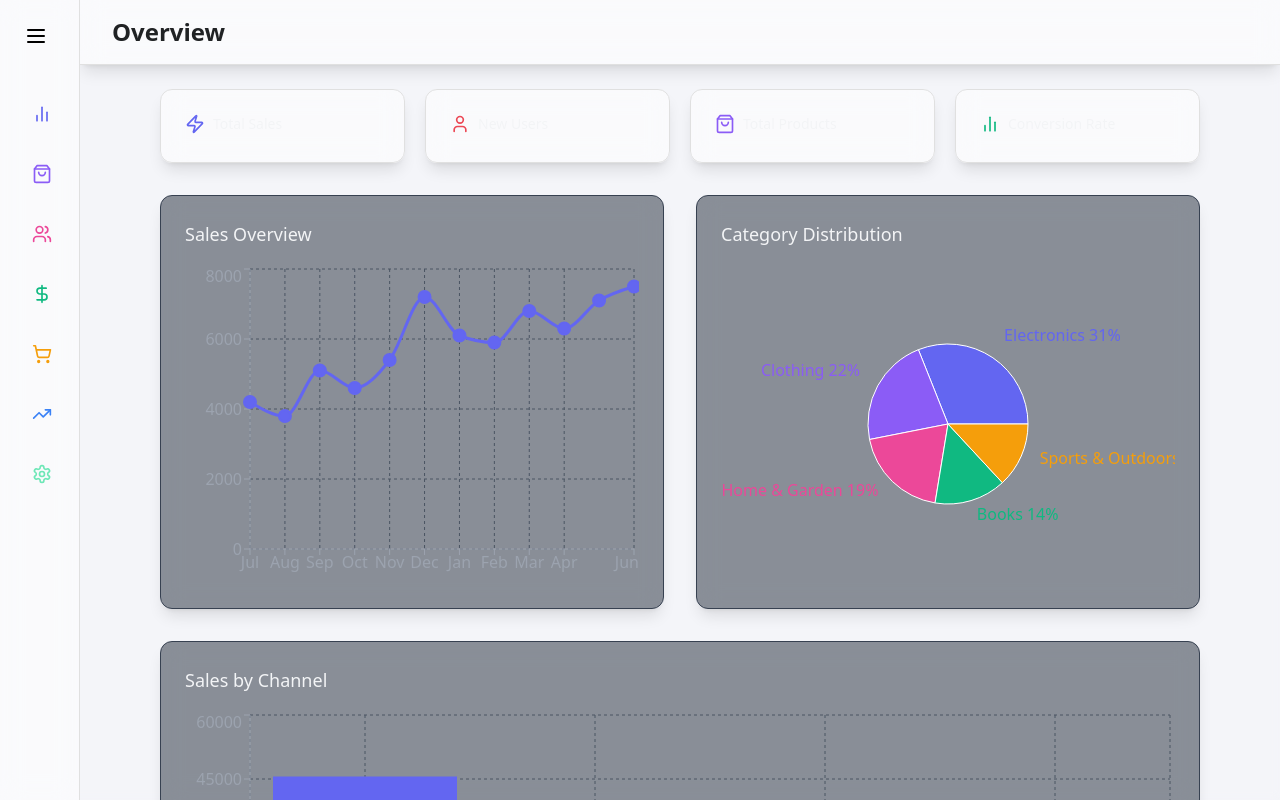
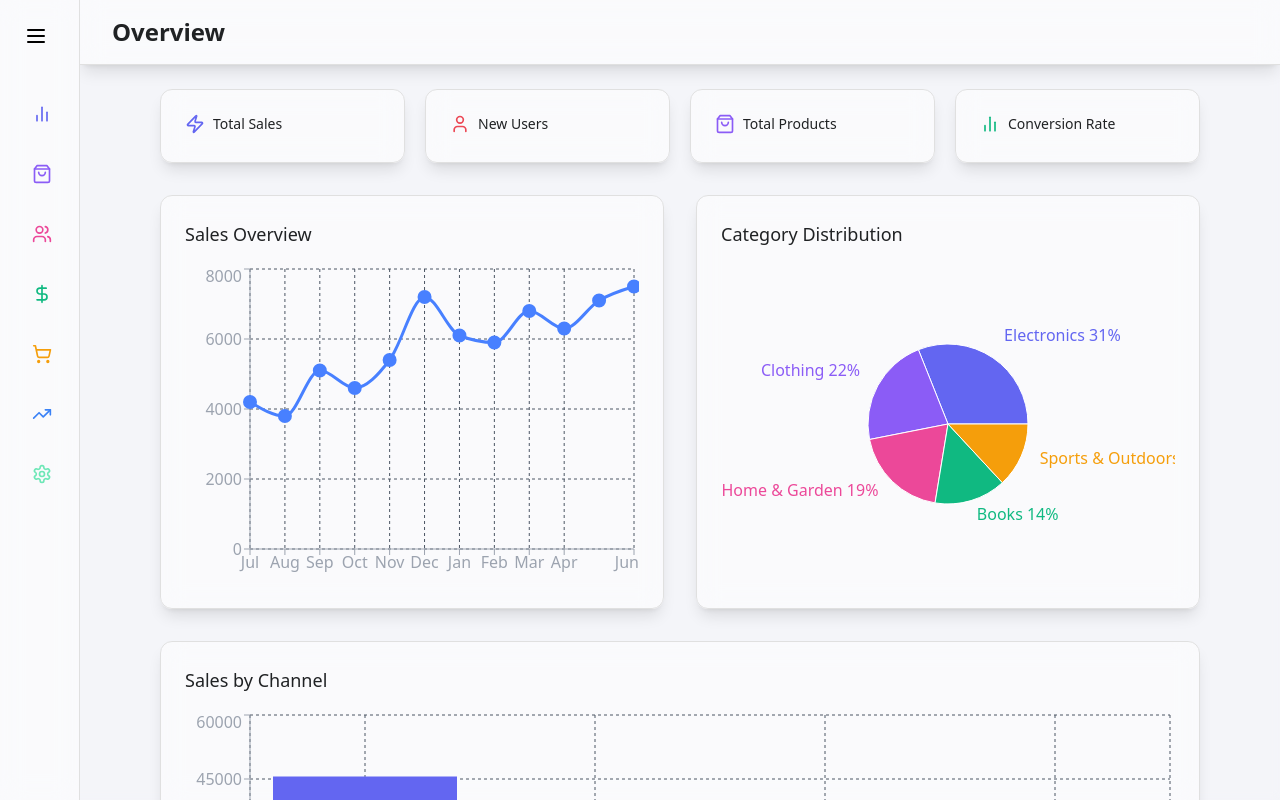
Before and after one commit to mazherx/Admin-Dashboard, a React (Vite) app: page / in a window 1280 px wide. Built offline with nearby package versions, Linux system fonts and the light colour scheme.

Commit message:
11-oct changes

```diff
--- a/src/componets/analytics/RevenueChart.jsx
+++ b/src/componets/analytics/RevenueChart.jsx
@@ -1,7 +1,17 @@
 import { useState } from "react";
 import { motion } from "framer-motion";
-import { AreaChart, Area, XAxis, YAxis, CartesianGrid, Tooltip, Legend, ResponsiveContainer } from "recharts";
+import {
+  AreaChart,
+  Area,
+  XAxis,
+  YAxis,
+  CartesianGrid,
+  Tooltip,
+  Legend,
+  ResponsiveContainer,
+} from "recharts";
 
+// Sample revenue data
 const revenueData = [
   { month: "Jan", revenue: 4000, target: 3800 },
   { month: "Feb", revenue: 3000, target: 3200 },
@@ -12,7 +22,10 @@ const revenueData = [
   { month: "Jul", revenue: 7000, target: 6500 },
 ];
 
-const RevenueChart = () => {
+// RevenueChart component
+const RevenueChart = ({
+  chartHeight = 400, // Default chart height if not provided
+}) => {
   const [selectedTimeRange, setSelectedTimeRange] = useState("This Month");
 
   return (
@@ -23,7 +36,9 @@ const RevenueChart = () => {
       transition={{ delay: 0.2 }}
     >
       <div className='flex justify-between items-center mb-6'>
-				<h2 className='text-xl font-semibold text-gray-100'>Revenue vs Target</h2>
+        <h2 className='text-xl font-semibold text-gray-100'>
+          Revenue vs Target
+        </h2>
         <select
           className='bg-gray-700 text-white rounded-md px-3 py-1 focus:outline-none focus:ring-2 focus:ring-blue-500'
           value={selectedTimeRange}
@@ -36,23 +51,39 @@ const RevenueChart = () => {
         </select>
       </div>
 
-			<div style={{ width: "100%", height: 400 }}>
+      <div style={{ width: "100%", height: chartHeight }}>
         <ResponsiveContainer>
           <AreaChart data={revenueData}>
             <CartesianGrid strokeDasharray='3 3' stroke='#374151' />
             <XAxis dataKey='month' stroke='#9CA3AF' />
             <YAxis stroke='#9CA3AF' />
             <Tooltip
-							contentStyle={{ backgroundColor: "rgba(31, 41, 55, 0.8)", borderColor: "#4B5563" }}
+              contentStyle={{
+                backgroundColor: "rgba(31, 41, 55, 0.8)",
+                borderColor: "#4B5563",
+              }}
               itemStyle={{ color: "#E5E7EB" }}
             />
             <Legend />
-						<Area type='monotone' dataKey='revenue' stroke='#8B5CF6' fill='#8B5CF6' fillOpacity={0.3} />
-						<Area type='monotone' dataKey='target' stroke='#10B981' fill='#10B981' fillOpacity={0.3} />
+            <Area
+              type='monotone'
+              dataKey='revenue'
+              stroke='#8B5CF6'
+              fill='#8B5CF6'
+              fillOpacity={0.3}
+            />
+            <Area
+              type='monotone'
+              dataKey='target'
+              stroke='#10B981'
+              fill='#10B981'
+              fillOpacity={0.3}
+            />
           </AreaChart>
         </ResponsiveContainer>
       </div>
     </motion.div>
   );
 };
+
 export default RevenueChart;
--- a/src/componets/overview/CategoryDistributionChart.jsx
+++ b/src/componets/overview/CategoryDistributionChart.jsx
@@ -22,12 +22,12 @@ const COLORS = ["#6366F1", "#8B5CF6", "#EC4899", "#10B981", "#F59E0B"];
 const CategoryDistributionChart = () => {
   return (
     <motion.div
-      className="bg-gray-800 bg-opacity-50 backdrop-blur-md shadow-lg rounded-xl p-6 border border-gray-700"
+      className="bg-white custom-gray bg-opacity-50 backdrop-blur-md shadow-lg rounded-xl p-6 border border-border-color"
       initial={{ opacity: 0, y: 20 }}
       animate={{ opacity: 1, y: 0 }}
       transition={{ delay: 0.3 }}
     >
-      <h2 className="text-lg font-medium mb-4 text-gray-100">
+      <h2 className="text-lg font-medium mb-4 text-custom-gray">
         Category Distribution
       </h2>
       <div className="h-80">
--- a/src/componets/overview/CategroyChannelChart.jsx
+++ b/src/componets/overview/CategroyChannelChart.jsx
@@ -13,12 +13,12 @@ const SALES_CHANNEL_DATA = [
 const SalesChannelChart = () => {
 	return (
 		<motion.div
-			className='bg-gray-800 bg-opacity-50 backdrop-blur-md shadow-lg rounded-xl p-6 lg:col-span-2 border border-gray-700'
+			className='bg-white bg-opacity-50 backdrop-blur-md shadow-lg rounded-xl p-6 lg:col-span-2 border border-border-color'
 			initial={{ opacity: 0, y: 20 }}
 			animate={{ opacity: 1, y: 0 }}
 			transition={{ delay: 0.4 }}
 		>
-			<h2 className='text-lg font-medium mb-4 text-gray-100'>Sales by Channel</h2>
+			<h2 className='text-lg font-medium mb-4 text-custom-gray'>Sales by Channel</h2>
 
 			<div className='h-80'>
 				<ResponsiveContainer>
--- a/src/componets/overview/SalesOverviewChart.jsx
+++ b/src/componets/overview/SalesOverviewChart.jsx
@@ -19,12 +19,12 @@ const salesData = [
 const SalesOverviewChart = () => {
 	return (
 		<motion.div
-			className='bg-gray-800 bg-opacity-50 backdrop-blur-md shadow-lg rounded-xl p-6 border border-gray-700'
+			className='bg-white bg-opacity-50 backdrop-blur-md shadow-lg rounded-xl p-6 border border-border-color'
 			initial={{ opacity: 0, y: 20 }}
 			animate={{ opacity: 1, y: 0 }}
 			transition={{ delay: 0.2 }}
 		>
-			<h2 className='text-lg font-medium mb-4 text-gray-100'>Sales Overview</h2>
+			<h2 className='text-lg font-medium mb-4 text-custom-gray'>Sales Overview</h2>
 
 			<div className='h-80'>
 				<ResponsiveContainer width={"100%"} height={"100%"}>
@@ -42,9 +42,9 @@ const SalesOverviewChart = () => {
 						<Line
 							type='monotone'
 							dataKey='sales'
-							stroke='#6366F1'
+							stroke='#4880FF'
 							strokeWidth={3}
-							dot={{ fill: "#6366F1", strokeWidth: 2, r: 6 }}
+							dot={{ fill: "#4880FF", strokeWidth: 2, r: 6 }}
 							activeDot={{ r: 8, strokeWidth: 2 }}
 						/>
 					</LineChart>
--- a/src/pages/OverviewPage.jsx
+++ b/src/pages/OverviewPage.jsx
@@ -9,7 +9,7 @@ import CategroyChannelChart from "../componets/overview/CategroyChannelChart";
 
 const OverviewPage = () => {
   return (
-    <div className="flex-1 overflow-auto relative z-10">
+    <div className="flex-1 overflow-auto relative z-10 text-custom-gray ">
       <Header title="Overview" />
       <main className="max-w-7xl mx-auto py-6 px-4 lg:px-8 xl:px-20">
         <motion.div
```
Also changed, not shown: src/pages/OrdersPage.jsx (+6 -1 lines). Lines whose indentation alone changed are shown as unchanged.
